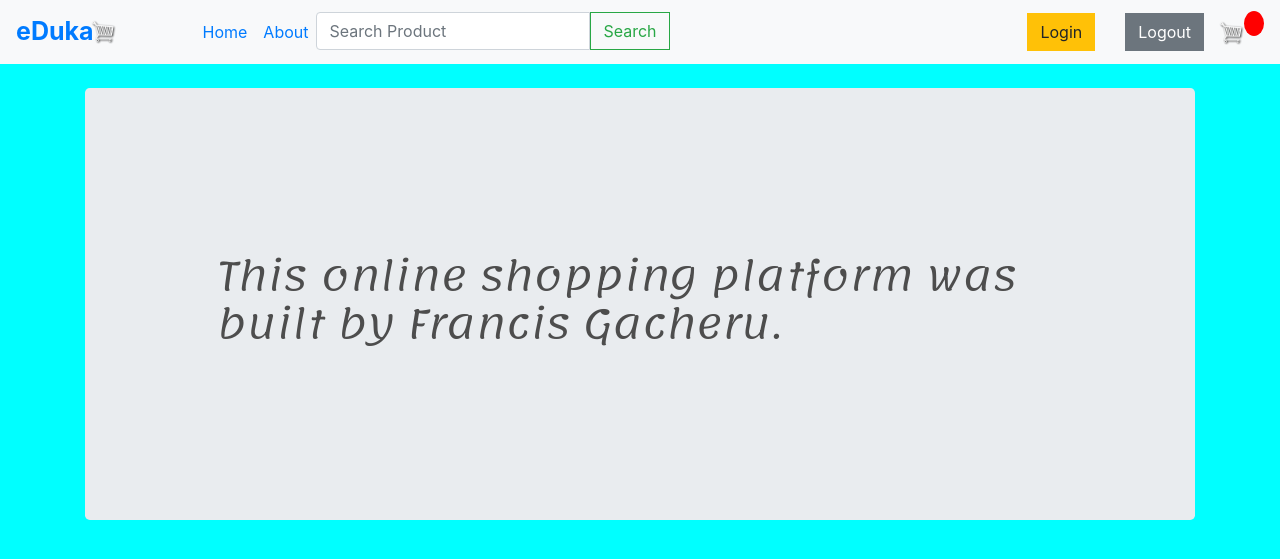
After one commit to FGacheru/eDuka-shop, a Django app: page /about/ in a window 1280 px wide. The commit adds this page. Shown: the top 559 px of the page. Run offline with Django 3.2, Linux system fonts and the light colour scheme; parts of the project's set-up code (start-up, migrations or seed data) failed here and were passed over; some libraries are stand-ins or nearby versions.

Commit message:
add about page

```diff
--- a/eDuka/models.py
+++ b/eDuka/models.py
@@ -23,6 +23,7 @@ class Product(models.Model):
 	image = models.ImageField(null=True, blank=True)
 	posted_date= models.DateTimeField(auto_now_add=True)
 	category = models.ForeignKey('Category', on_delete=models.CASCADE)
+	description = models.TextField(max_length=150)
 
 	def __str__(self):
 		return self.name
@@ -40,8 +41,8 @@ class Product(models.Model):
 		'''
 		Method to filter images by category
 		'''
-		result = cls.objects.filter(category__category__icontains=search_term)
-		return result
+		product = cls.objects.filter(category__category__icontains=search_term)
+		return product
 
 	@classmethod
 	def get_product(cls,id):
@@ -50,7 +51,6 @@ class Product(models.Model):
 		except ObjectDoesNotExist:
 			raise Http404()
 		return Product
-
 
 class Order(models.Model):
 	customer = models.ForeignKey(Customer, on_delete=models.SET_NULL, null=True, blank=True)
--- /dev/null
+++ b/eDuka/templates/all-store/about.html
@@ -0,0 +1,7 @@
+{% extends "all-store/base.html" %}
+{% block content %}
+<div class="jumbotron">
+    <h1 style="font-family: 'Lemonada', cursive; padding: 100px;">This online shopping platform was built by Francis Gacheru.</h1>
+</div>
+
+{% endblock content %}
--- a/eDuka/templates/all-store/base.html
+++ b/eDuka/templates/all-store/base.html
@@ -8,6 +8,8 @@
   <meta charset="UTF-8">
 
   <meta name="viewport" content="width=device-width, initial-scale=1.0">
+  <link rel="preconnect" href="https://fonts.gstatic.com">
+  <link href="https://fonts.googleapis.com/css2?family=Lemonada:wght@300&display=swap" rel="stylesheet">
   <link rel="stylesheet" href="{% static 'star-ratings/css/star-ratings.css' %}">
   <link rel="stylesheet" href="https://stackpath.bootstrapcdn.com/bootstrap/4.4.1/css/bootstrap.min.css" integrity="sha384-Vkoo8x4CGsO3+Hhxv8T/Q5PaXtkKtu6ug5TOeNV6gBiFeWPGFN9MuhOf23Q9Ifjh" crossorigin="anonymous">
   <link rel="stylesheet" type="text/css" href="{% static 'css/styles.css' %}">
--- a/eDuka/templates/all-store/index.html
+++ b/eDuka/templates/all-store/index.html
@@ -12,6 +12,7 @@
 
 </head>
 <body>
+    <img src="/static/images/giphy.gif" alt="" width="1110px%" height="130px">
     <div class="row">
         {% for product in products %}
         <div class="col-lg-4">
--- a/eDuka/templates/all-store/product_detail.html
+++ b/eDuka/templates/all-store/product_detail.html
@@ -14,8 +14,8 @@
                    <img
                        class="rounded-circle mr-2"
                        style="width: 20px; height: 20px;"
-                       src="{{ post.author.profile.image.url }}">
-                   <a class="mr-2 white-important" href="{% url 'product/id/' product.author %}">
+                       src="{{ product.author.product.image.url }}">
+                   <a class="mr-2 white-important" href="/product/{{post.id}}/' product.author %}">
                        {{ post.author }}
                    </a>
                </div>
--- a/eDuka/templates/all-store/products.html
+++ b/eDuka/templates/all-store/products.html
@@ -1,6 +1,6 @@
 {% extends 'all-store/base.html' %}
 {% load ratings %}
-{% load bootstrap3%}
+{% load bootstrap4%}
 {% load static %}
 {% block content %}
 <hr class="mt-5">
--- a/eDuka/templates/all-store/search.html
+++ b/eDuka/templates/all-store/search.html
@@ -9,7 +9,7 @@
     {% endif %}
   </div>
   <div class="row">
-  {% if product %}
+  {% if products %}
     {% for product in products %}
       <div class="col-sm-6 col-md-3">
           <h1>{{product.category}}</h1>
--- a/eDuka/templates/django_registration/registration_form.html
+++ b/eDuka/templates/django_registration/registration_form.html
@@ -1,7 +1,7 @@
 {%extends "django_registration/base.html"%}
-{% load bootstrap3 %}
+{% load bootstrap4 %}
 {% block content %}
-<div class="container">
+<div class="container" style="background-color: cyan;">
   <div class="row">
     <!-- Empty div -->
     <div class="col-md-4"></div>
--- a/eDuka/templates/navbar.html
+++ b/eDuka/templates/navbar.html
@@ -23,14 +23,14 @@
           <a class="nav-link" href="{% url 'index' %}">Home <span class="sr-only">(current)</span></a>
         </li>
         <li class="nav-item active">
-          <a class="nav-link" href="{% url 'index' %}">About <span class="sr-only">(current)</span></a>
+          <a class="nav-link" href="{% url 'about' %}">About <span class="sr-only">(current)</span></a>
         </li>
 
         <form class="navbar-form" role="search" action="{% url 'search_results' %}">
           <div class="input-group">
             <input type="text" class="form-control" placeholder="Search Product" name="product">
             <div class="input-group-btn">
-              <button class="btn btn-default" type="submit"><i class="glyphicon glyphicon-search"></i></button>
+              <button class="btn btn-outline-success my-2 my-sm-0" type="submit">Search</button>
             </div>
           </div>
           <i class="fa fa-shopping-cart" style="font-size:48px;color:black"></i>
--- a/eDuka/templates/registration/login.html
+++ b/eDuka/templates/registration/login.html
@@ -1,11 +1,10 @@
 {%extends "django_registration/base.html"%}
-{% load bootstrap3 %}
+{% load bootstrap4 %}
 {% block content %}
-<div class="container">
+<div class="container" style="background-color: cyan;">
   <div class="row">
     <!-- Empty div -->
     <div class="col-md-4">
-      <img src="/static/images/EDbTOnaVAAE61OK.jpg" alt="">
     </div>
     <div class="col-md-4">
       {% if form.errors %}
--- a/eDuka/urls.py
+++ b/eDuka/urls.py
@@ -10,6 +10,7 @@ from django.urls import path, include
 from . import views
 urlpatterns = [
     path('',views.index,name='index'),
+    path('about/',views.about,name='about'),
     path('post/<int:pk>/', PostDetailView.as_view(), name='post-detail'),
     # path('addcomment/',views.addcomment,name='addcomment'),
     path('cart/', views.cart, name='cart'),
--- a/eDuka/views.py
+++ b/eDuka/views.py
@@ -18,6 +18,10 @@ def index(request):
 	context = {'products':products, 'cartItems':cartItems}
 	return render(request, 'all-store/index.html', context)
 
+def about(request):
+
+
+	return render(request, 'all-store/about.html')
 
 def cart(request):
 	data = cartData(request)
@@ -97,12 +101,12 @@ def search_results(request):
     '''
     Method to search by location or category
     '''
-    if 'result' in request.GET and request.GET["result"]:
-        search_term = request.GET.get("result")
+    if 'product' in request.GET and request.GET["product"]:
+        search_term = request.GET.get("product")
         searched_products = Product.search_by_category(search_term)
 
         message = f"{search_term}"
-        return render(request, 'all-store/search.html', {"message":message, "images":searched_images})
+        return render(request, 'all-store/search.html', {"message":message, "products":searched_products})
 
     else:
         message = "You haven't searched for any term"
```
Also changed, not shown: eDuka/migrations/0014_comment.py (added), eDuka/migrations/0015_product_description.py (added), static/images/giphy.gif (added).
